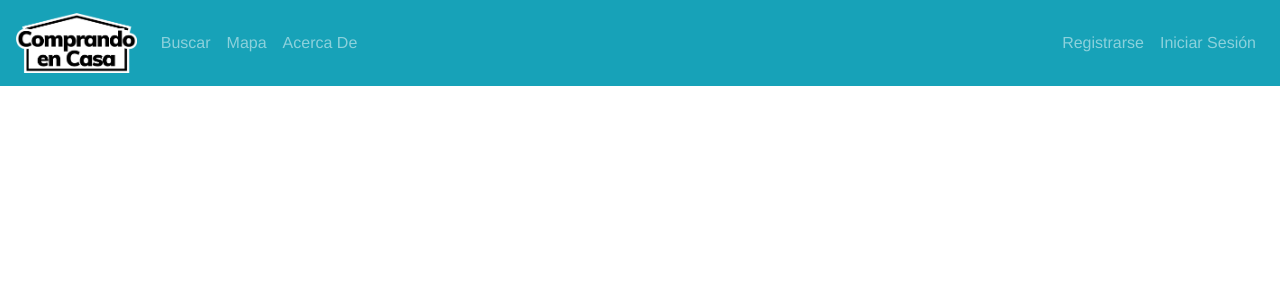
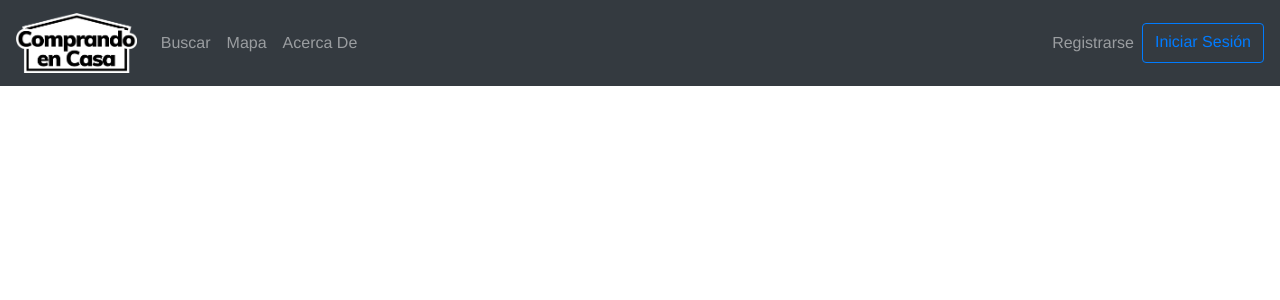
Before and after one commit to dapp-grupob-2020-c1/frontend, a Vue app: page /register in a window 1280 px wide. Shown: the top 300 px of the page. Built offline with nearby package versions, Linux system fonts and the light colour scheme; no server answers.

Commit message:
dark navbar

```diff
--- a/src/components/Navbar.vue
+++ b/src/components/Navbar.vue
@@ -1,5 +1,5 @@
 <template>
-  <b-navbar toggleable="lg" type="dark" variant="info">
+  <b-navbar toggleable="lg" type="dark" variant="dark">
     <b-navbar-brand to="/">
       <img alt="logo" src="../assets/logo.png" style="max-height:60px;" />
     </b-navbar-brand>
@@ -16,7 +16,9 @@
       <!-- Right aligned nav items -->
       <b-navbar-nav class="ml-auto">
         <b-nav-item to="/register">Registrarse</b-nav-item>
-        <b-nav-item to="/login">Iniciar Sesión</b-nav-item>
+        <b-button to="/login" variant="outline-primary">
+          Iniciar Sesión
+        </b-button>
       </b-navbar-nav>
     </b-collapse>
   </b-navbar>
```
